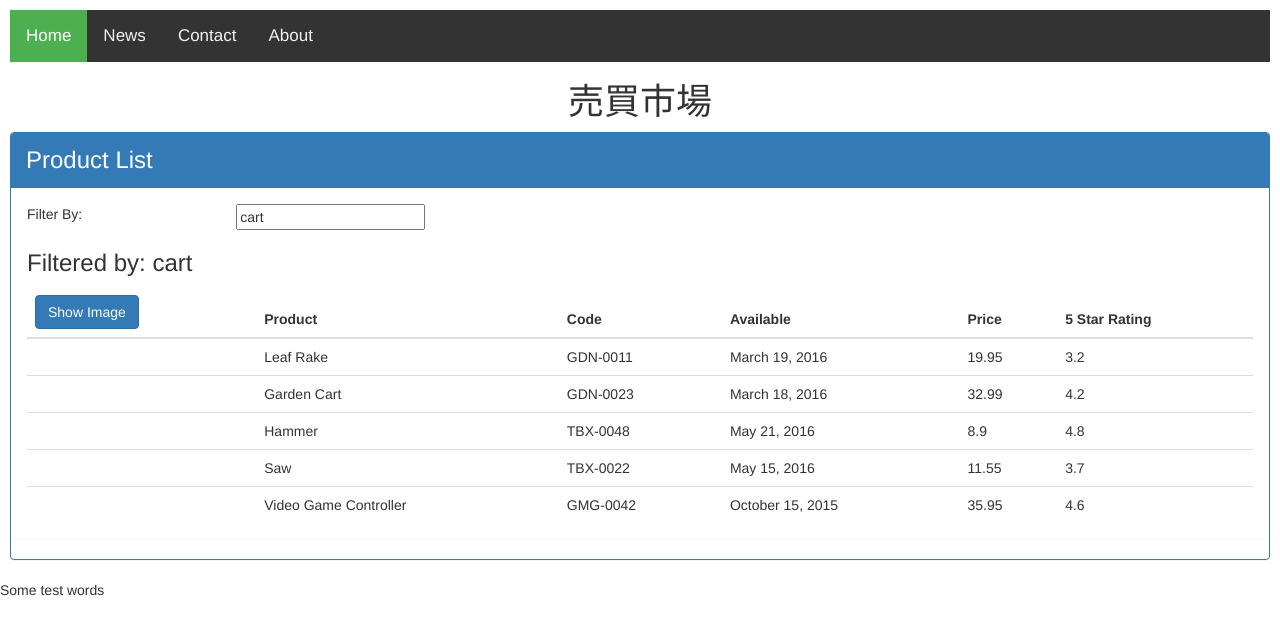
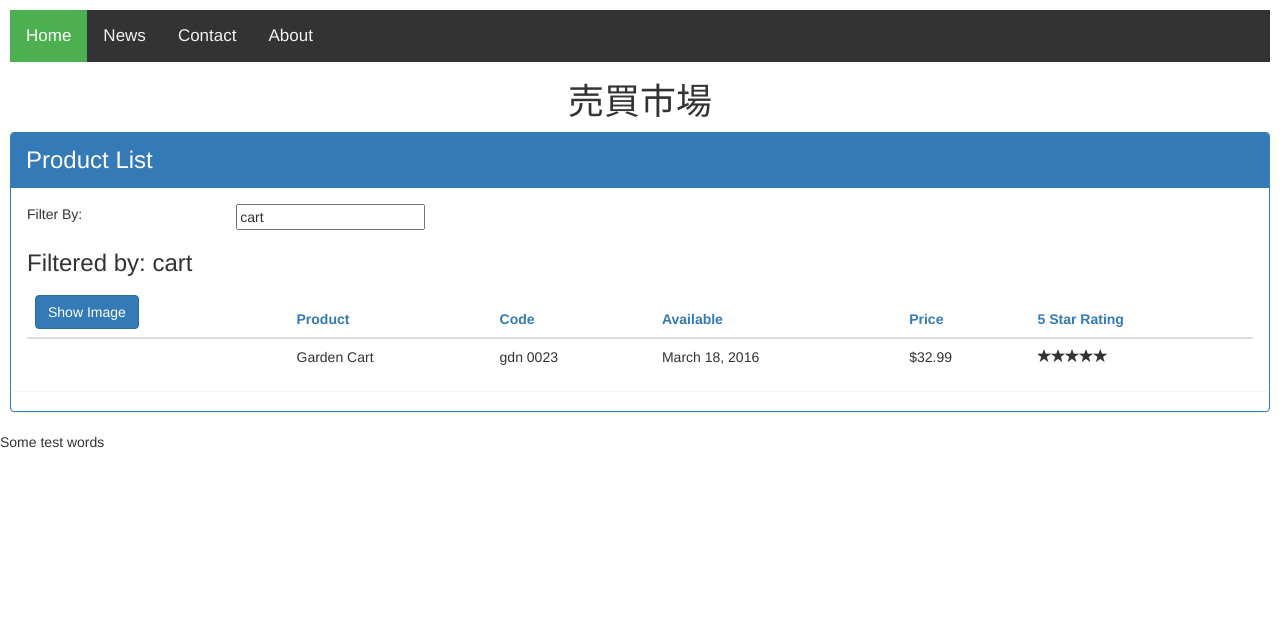
Before and after one commit to arkon24/apm, an Angular app in the folder apm/: page / in a window 1280 px wide. Shown: the top 634 px of the page. Built offline with nearby package versions, Linux system fonts and the light colour scheme.

Commit message:
Updated products and added star component

```diff
--- a/apm/src/app/products/product-list.component.css
+++ b/apm/src/app/products/product-list.component.css
@@ -12,3 +12,17 @@ input:focus{
     margin:10px;
 
 }
+
+thead{
+    color: #337AB7;
+}
+
+.highlight-Table:hover{
+    background-color: black;
+    color: white;
+}
+
+.highlight-Table:active{
+    background-color: yellow;
+    color: black;
+}
--- a/apm/src/app/products/product-list.component.html
+++ b/apm/src/app/products/product-list.component.html
@@ -35,19 +35,19 @@
                     </tr>
                 </thead>
                 <tbody>
-                <tr *ngFor='let product of products'>
+                <tr class='highlight-Table' *ngFor='let product of filteredProducts'>
                 <td>
                     <img *ngIf ='showImage'
                         [src]='product.imageUrl'
-                        [title]='product.productName'
+                        [title]='product.productName | uppercase'
                         [style.width.px] = 'imageWidth'
                         [style.margin.px] = 'imageMargin'>
                 </td>
                 <td>{{product.productName}}</td>
-                <td>{{product.productCode}}</td>
+                <td>{{product.productCode | lowercase | convertToSpaces: '-'}}</td>
                 <td>{{product.releaseDate}}</td>
-                <td>{{product.price}}</td>
-                <td>{{product.starRating}}</td>
+                <td>{{product.price | currency:'USD':true:'1.2-2'}}</td>
+                <td><pm-star></pm-star></td>
                 </tr>
                 </tbody>
             </table>
--- a/apm/src/app/products/product-list.component.ts
+++ b/apm/src/app/products/product-list.component.ts
@@ -1,4 +1,5 @@
-import { Component } from "@angular/core";
+import { Component, OnInit } from "@angular/core";
+import { IProduct } from "./product";
 
 
 @Component({
@@ -7,14 +8,26 @@ import { Component } from "@angular/core";
     styleUrls: ['./product-list.component.css']
 })
 
-export class ProductListComponent{
+export class ProductListComponent implements OnInit{
     pageTitle: string = 'Product List';
     imageWidth: number = 50;
     imageMargin: number = 2;
     showImage: boolean = false;
-    listFilter: string ='cart';
+    //listFilter: string ='cart';
 
-    products: any[] = [
+    _listFilter: string;
+
+    get listFilter(): string{
+        return this._listFilter;
+    }
+
+    set listFilter(value: string) {
+        this._listFilter = value;
+        this.filteredProducts = this.listFilter ? this.performFilter(this.listFilter) : this.products;
+    }
+
+    filteredProducts: IProduct[];
+    products: IProduct[] = [
         {
             "productId": 1,
             "productName": "Leaf Rake",
@@ -67,7 +80,24 @@ export class ProductListComponent{
         }
     ];
 
+    constructor() {
+        this.filteredProducts = this.products;
+        this.listFilter = 'cart';
+    }
+
+    performFilter(filterBy: string): IProduct[]{
+        filterBy = filterBy.toLocaleLowerCase();
+        return this.products.filter((product: IProduct) =>
+        product.productName.toLocaleLowerCase().indexOf(filterBy) !== -1);
+    }
+
     toggleImage(): void {
         this.showImage = !this.showImage
     }
+
+    ngOnInit(): void{
+        console.log('On Init Ran');
+    }
+
+
 }
--- /dev/null
+++ b/apm/src/app/products/product.ts
@@ -0,0 +1,10 @@
+export interface IProduct {
+            productId: number;
+            productName: string;
+            productCode: string;
+            releaseDate: string;
+            price: number;
+            description: string;
+            starRating: number;
+            imageUrl: string;
+}
--- /dev/null
+++ b/apm/src/app/shared/convert-to-spaces.pipe.ts
@@ -0,0 +1,11 @@
+import { Pipe, PipeTransform } from "@angular/core";
+
+@Pipe({
+    name: 'convertToSpaces'
+})
+export class ConvertToSpacesPipe implements PipeTransform{
+
+    transform(value: string, character: string): string {
+        return value.replace(character, ' ');
+    }
+}
--- /dev/null
+++ b/apm/src/app/shared/star.component.ts
@@ -0,0 +1,21 @@
+import { Component, OnChanges, Input } from "@angular/core";
+
+@Component({
+    selector: 'pm-star',
+    templateUrl: './star.component.html',
+    styleUrls: ['./star.component.css']
+})
+
+export class StarComponent implements OnChanges{
+    @Input() rating: number = 4;
+    starWidth: number;
+
+    ngOnChanges(): void{
+        this.starWidth = this.rating * 86/5;
+    }
+
+
+
+
+
+}
```
Also changed, not shown: apm/src/app/app.module.ts (+6 -2 lines).
